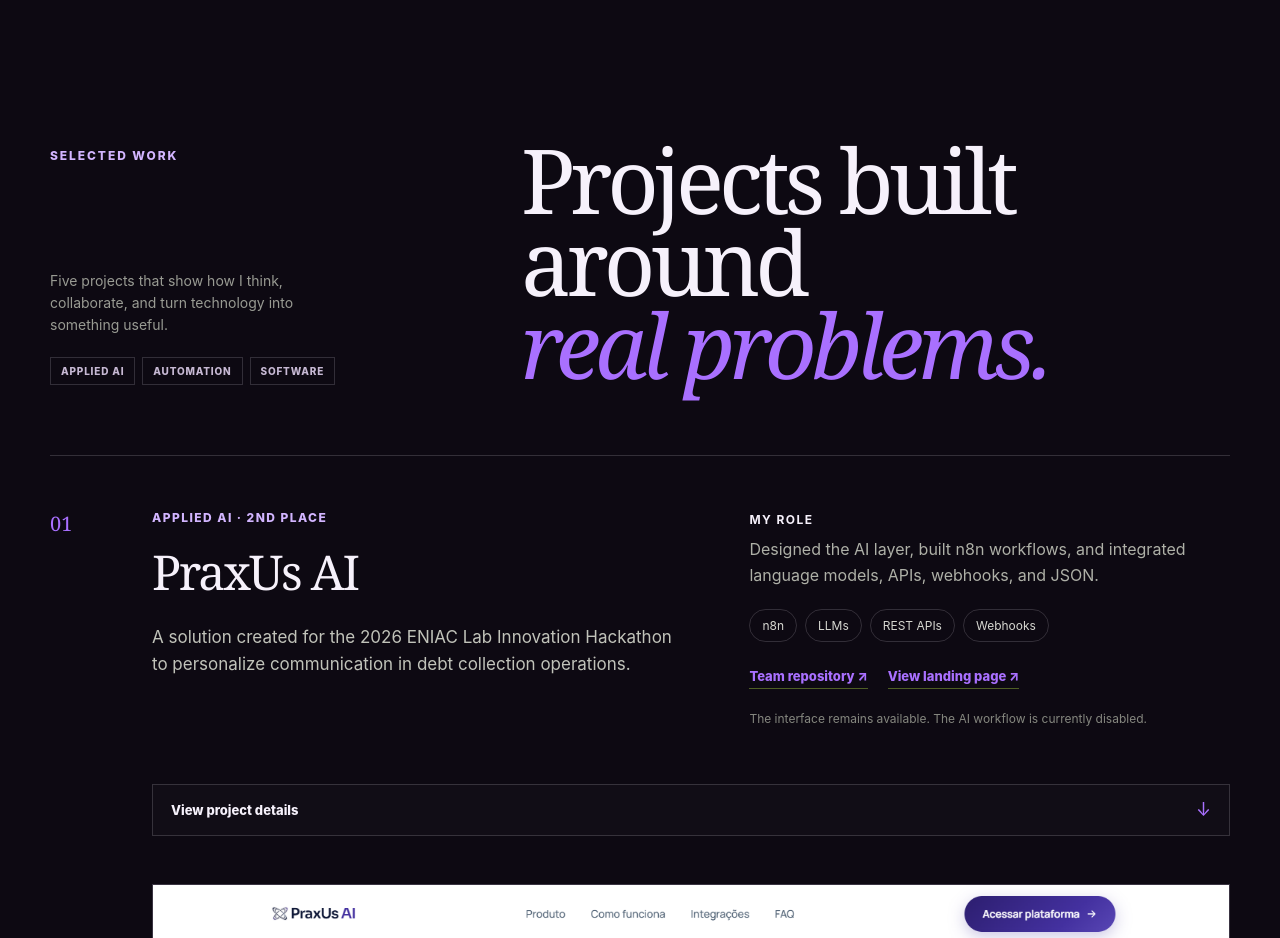
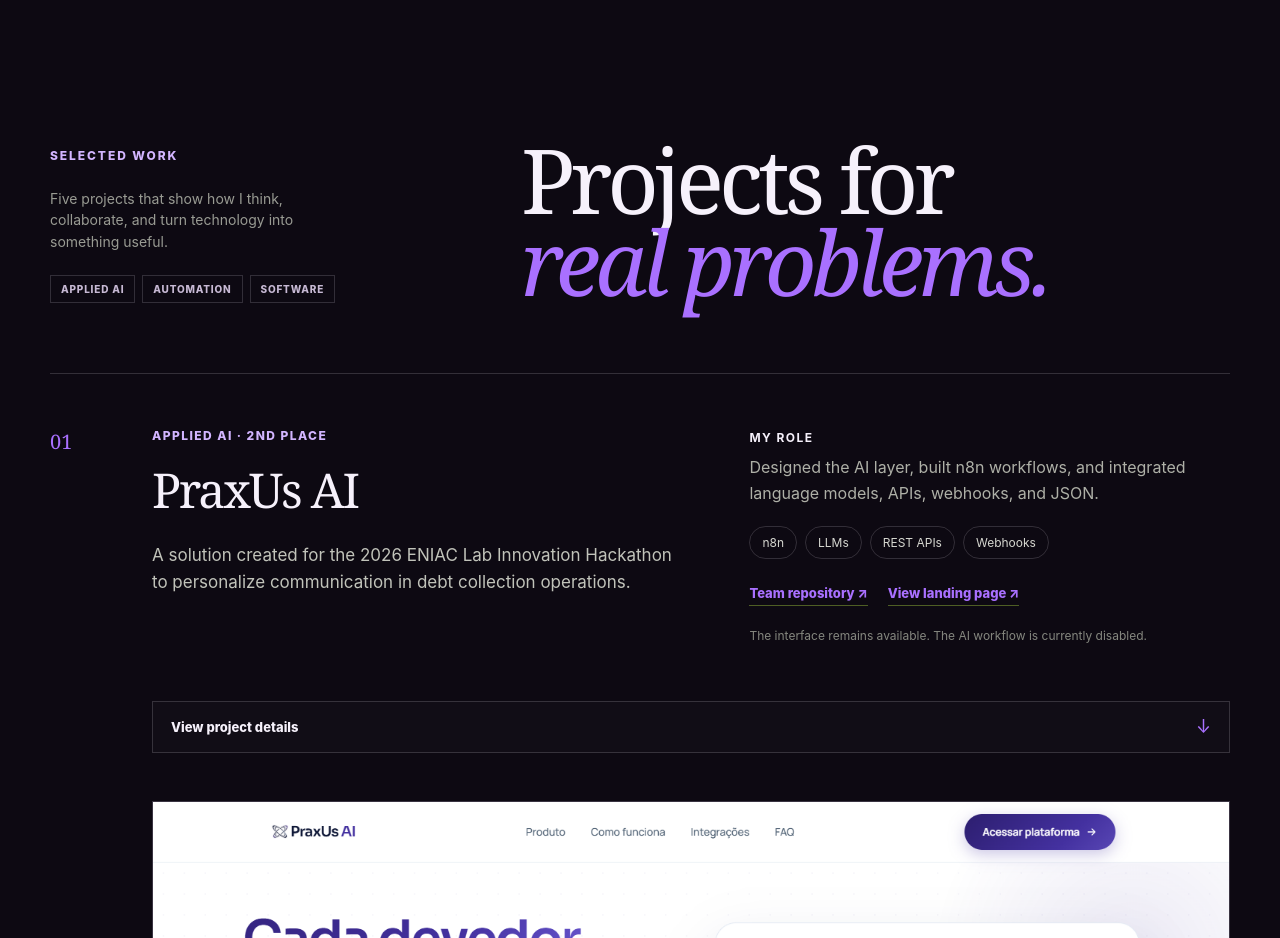
Before and after one commit to gugdev/portfolio, a Next.js app: page /en in a window 1280 px wide. Shown: the part 1000-1938 px from the top of the page. Built offline with nearby package versions, Linux system fonts and the light colour scheme.

Commit message:
Ajusta titulo dos projetos em ingles

```diff
--- a/app/en/page.tsx
+++ b/app/en/page.tsx
@@ -197,7 +197,7 @@
               <span>Applied AI</span><span>Automation</span><span>Software</span>
             </div>
           </div>
-          <h2>Projects built around<br /><em>real problems.</em></h2>
+          <h2>Projects for<br /><em>real problems.</em></h2>
         </div>
 
         <div className="projects">
```
